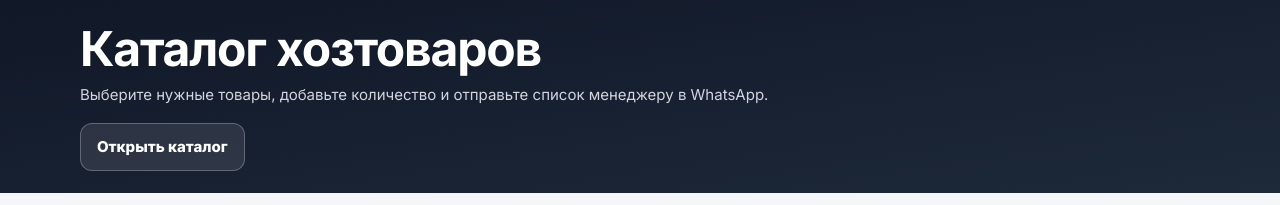
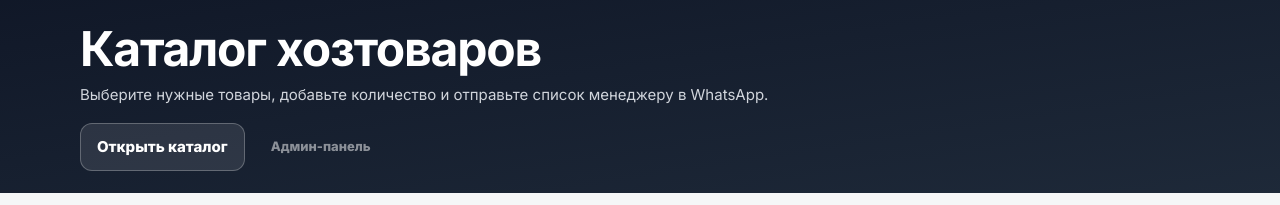
Before and after one commit to symbatnursali307-alt/hoz-catalog, a Next.js app: page / in a window 1280 px wide. Shown: the top 205 px of the page. Built offline with nearby package versions, Linux system fonts and the light colour scheme; no server answers; the database is empty.

Commit message:
feat: add admin panel link to main page header

```diff
--- a/app/page.tsx
+++ b/app/page.tsx
@@ -92,6 +92,12 @@ export default function CatalogPage() {
               href="#catalog"
             >
               Открыть каталог
+            </a>
+            <a
+              className="inline-flex items-center justify-center gap-2 px-4 py-3 rounded-xl font-extrabold no-underline text-[13px] min-h-[48px] text-white/50 hover:text-white/80 hover:bg-white/5 transition-colors"
+              href="/admin"
+            >
+              Админ-панель
             </a>
           </div>
         </div>
```
